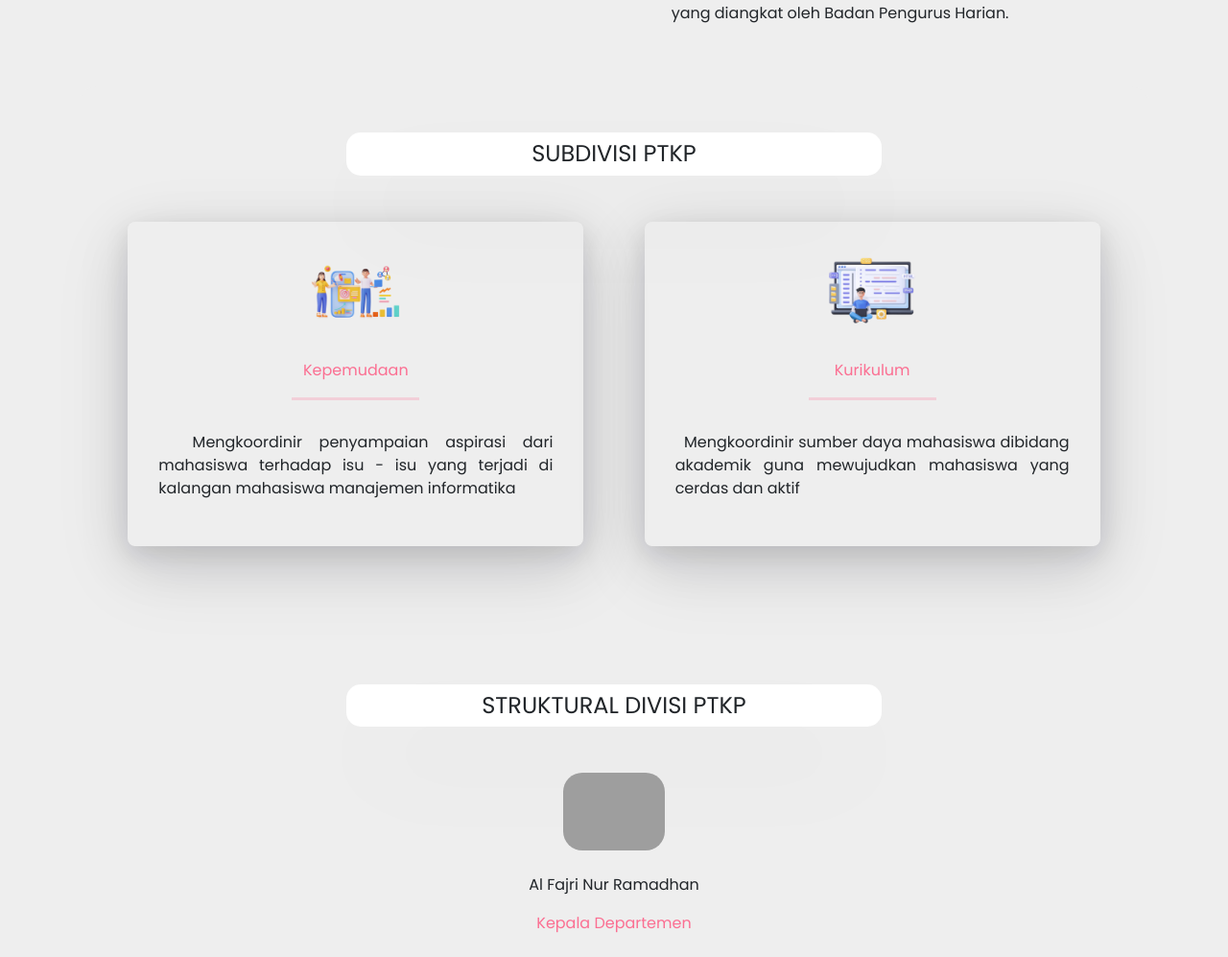
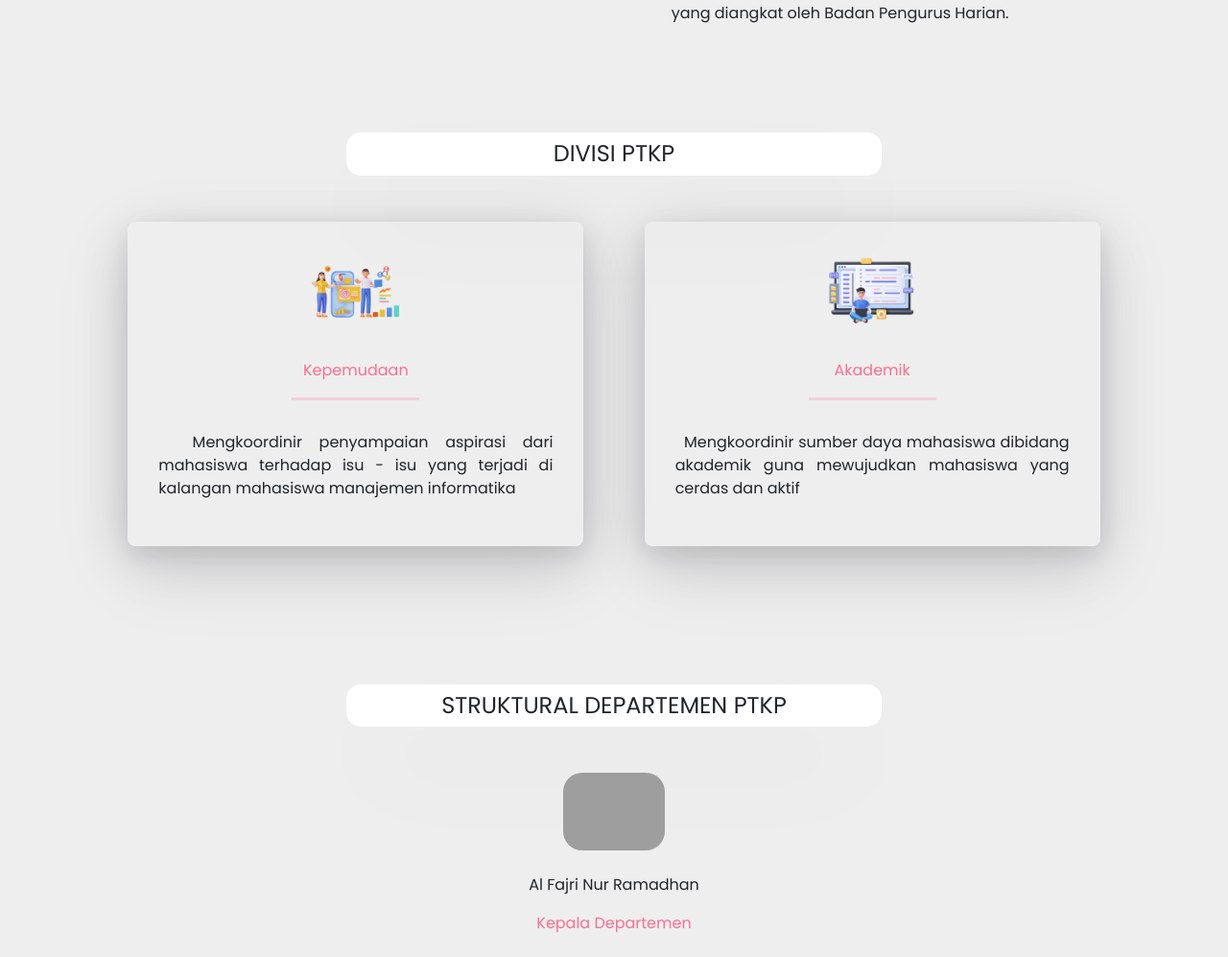
Before and after one commit to LennoNardo/hmjmipolsri, a PHP site: page /divisi in a window 1280 px wide. Shown: the part 677-1674 px from the top of the page at 96% size. Run offline with PHP 8.4, Linux system fonts and the light colour scheme; some web fonts are replaced; grey boxes are pictures that could not be loaded.

Commit message:
Update headings from "SUBDIVISI" to "DIVISI" and "STRUKTURAL DIVISI" to "STRUKTURAL DEPARTEMEN" across multiple files

```diff
--- a/bistra.php
+++ b/bistra.php
@@ -39,7 +39,7 @@
     </div>
 
     <div class="mt-5 pt-5 subdiv-ptkp mb-5" data-aos="fade-up" data-aos-delay="250" data-aos-duration="600">
-        <h4 class="text-center text-dark banner-text p-2 w-50">SUBDIVISI BISTRA</h4>
+        <h4 class="text-center text-dark banner-text p-2 w-50">DIVISI BISTRA</h4>
         <div class="row justify-content-evenly" data-aos="fade-right" data-aos-delay="150" data-aos-duration="900">
             <div class="col-sm-5 col-10 mt-5 box rounded-3 text-center p-3" >
                 <img src="sources/bistra/bisnis.png" class="image-fluid w-25" alt="">
@@ -57,7 +57,7 @@
     </div>
 
     <div class="struktural mt-5 pt-5 mb-5 pb-5">
-        <h4 class="text-center text-dark banner-text p-2 w-50 mb-5 mt-5 ">STRUKTURAL DIVISI BISTRA</h4>
+        <h4 class="text-center text-dark banner-text p-2 w-50 mb-5 mt-5 ">STRUKTURAL DEPARTEMEN BISTRA</h4>
         <div class="row justify-content-center" data-aos-delay="50" data-aos-duration="500" data-aos="fade-up">
             <div class="col-4 text-center">
                 <img src="sources/bistra/RAECHAN ALBANI.png" class="image-fluid" alt="">
--- a/divisi.php
+++ b/divisi.php
@@ -39,7 +39,7 @@
     </div>
 
     <div class="mt-5 pt-5 subdiv-ptkp mb-5" data-aos="fade-up" data-aos-delay="250" data-aos-duration="600">
-        <h4 class="text-center text-dark banner-text p-2 w-50">SUBDIVISI PTKP</h4>
+        <h4 class="text-center text-dark banner-text p-2 w-50">DIVISI PTKP</h4>
         <div class="row justify-content-evenly" data-aos="fade-right " data-aos-delay="150" data-aos-duration="900">
             <div class="col-sm-5 col-10 mt-5 box rounded-3 text-center p-3">
                 <img src="sources/ptkp/aspirasi.png" class="image-fluid w-25" alt="">
@@ -49,7 +49,7 @@
             </div>
             <div class="col-sm-5 col-10 mt-5 box rounded-3 text-center p-3" data-aos="fade-left" data-aos-delay="150" data-aos-duration="900">
                 <img src="sources/ptkp/akademik.png" class="image-fluid w-25" alt="">
-                <p class="text-center fs-sm-3 sub-font mt-3">Kurikulum</p>
+                <p class="text-center fs-sm-3 sub-font mt-3">Akademik</p>
                 <hr class="home-line">
                 <p class="justify text-dark mt-3 p-3 sub-para">&nbsp Mengkoordinir sumber daya mahasiswa dibidang akademik guna mewujudkan mahasiswa yang cerdas dan aktif</p>
             </div>
@@ -57,7 +57,7 @@
     </div>
 
     <div class="struktural mt-5 pt-5 mb-5 pb-5">
-        <h4 class="text-center text-dark banner-text p-2 w-50 mb-5 mt-5 ">STRUKTURAL DIVISI PTKP</h4>
+        <h4 class="text-center text-dark banner-text p-2 w-50 mb-5 mt-5 ">STRUKTURAL DEPARTEMEN PTKP</h4>
         <div class="row justify-content-center" data-aos-delay="50" data-aos-duration="500" data-aos="fade-up">
             <div class="col-4 text-center">
                 <img src="sources/ptkp/AL FAJRI NUR RAMADHAN.png" class="image-fluid" alt="">
--- a/humas.php
+++ b/humas.php
@@ -39,7 +39,7 @@
     </div>
 
     <div class="mt-5 pt-5 subdiv-humas mb-5" data-aos="fade-up" data-aos-delay="250" data-aos-duration="600">
-        <h4 class="text-center text-dark banner-text p-2 w-50">SUBDIVISI HUMAS</h4>
+        <h4 class="text-center text-dark banner-text p-2 w-50">DIVISI HUMAS</h4>
         <div class="row justify-content-evenly" data-aos="fade-right" data-aos-delay="150" data-aos-duration="900">
             <div class="col-sm-5 col-10 mt-5 box rounded-3 text-center p-3">
                 <img src="sources/humas/medin_humas.png" class="image-fluid w-25" alt="">
@@ -63,7 +63,7 @@
     </div>
 
     <div class="struktural mt-5 pt-5 mb-5 pb-5">
-        <h4 class="text-center text-dark banner-text p-2 w-50 mb-5 mt-5 ">STRUKTURAL DIVISI HUMAS</h4>
+        <h4 class="text-center text-dark banner-text p-2 w-50 mb-5 mt-5 ">STRUKTURAL DEPARTEMEN HUMAS</h4>
         <div class="row justify-content-center" data-aos-delay="50" data-aos-duration="500" data-aos="fade-up">
             <div class="col-4 text-center">
                 <img src="sources/humas/MASYA DINAR.png" class="image-fluid" alt="">
--- a/kesma.php
+++ b/kesma.php
@@ -39,7 +39,7 @@
     </div>
 
     <div class="mt-5 pt-5 subdiv-kesma mb-5" data-aos="fade-up" data-aos-delay="250" data-aos-duration="600">
-        <h4 class="text-center text-dark banner-text p-2 w-50">SUBDIVISI KESMA</h4>
+        <h4 class="text-center text-dark banner-text p-2 w-50">DIVISI KESMA</h4>
         <div class="row justify-content-evenly">
             <div class="col-sm-5 col-10 mt-5 box rounded-3 text-center p-3" data-aos="fade-right" data-aos-delay="150" data-aos-duration="900">
                 <img src="sources/kesma/agama_kesma.png" class="image-fluid w-25" alt="">
@@ -57,7 +57,7 @@
     </div>
 
     <div class="struktural mt-5 pt-5 mb-5 pb-5">
-        <h4 class="text-center text-dark banner-text p-2 w-50 mb-5 mt-5 ">STRUKTURAL DIVISI KESMA</h4>
+        <h4 class="text-center text-dark banner-text p-2 w-50 mb-5 mt-5 ">STRUKTURAL DEPARTEMEN KESMA</h4>
         <div class="row justify-content-center" data-aos-delay="50" data-aos-duration="500" data-aos="fade-up">
             <div class="col-4 text-center">
                 <img src="sources/kesma/M.RIZQON YASIR.png" class="image-fluid" alt="">
--- a/psdm.php
+++ b/psdm.php
@@ -39,7 +39,7 @@
     </div>
 
     <div class="mt-5 pt-5 subdiv-ptkp mb-5" data-aos="fade-up" data-aos-delay="250" data-aos-duration="600">
-        <h4 class="text-center text-dark banner-text p-2 w-50">SUBDIVISI PSDM</h4>
+        <h4 class="text-center text-dark banner-text p-2 w-50">DIVISI PSDM</h4>
         <div class="row justify-content-evenly" data-aos="fade-right" data-aos-delay="150" data-aos-duration="900">
             <div class="col-sm-5 col-10 mt-5 box rounded-3 text-center p-3">
                 <img src="sources/psdm/minatbakat_psdm.png" class="image-fluid w-25" alt="">
@@ -57,7 +57,7 @@
     </div>
 
     <div class="struktural mt-5 pt-5 mb-5 pb-5">
-        <h4 class="text-center text-dark banner-text p-2 w-50 mb-5 mt-5 ">STRUKTURAL DIVISI PSDM</h4>
+        <h4 class="text-center text-dark banner-text p-2 w-50 mb-5 mt-5 ">STRUKTURAL DEPARTEMEN PSDM</h4>
         <div class="row justify-content-center" data-aos-delay="50" data-aos-duration="500" data-aos="fade-up">
             <div class="col-4 text-center">
                 <img src="sources/psdm/M.NAUFAL.png" class="image-fluid" alt="">
--- a/templates/footer.php
+++ b/templates/footer.php
@@ -12,7 +12,7 @@
                 </div>
             </div>
             <div class="col-12 col-sm-2">
-                <p class="fw-bolder fs-6">Address</p>
+                <p class="fw-bolder fs-6 ">Address</p>
                 <p>Gedung Kuliah VII Sungai Sahang Lt. 2</p>
                 <p>Jurusan Manajemen Informatika</p>
                 <p>Politeknik Negeri Sriwijaya</p>
@@ -22,7 +22,7 @@
                 <div class="d-flex flex-column links">
                     <a href="index">Home</a>
                     <a href="index#profile">Profile</a>
-                    <a href="divisi">Division</a>
+                    <a href="divisi">Departemen</a>
                 </div>
             </div>
             <div class="col-12 col-sm-2">
--- a/templates/navbar.php
+++ b/templates/navbar.php
@@ -25,7 +25,7 @@
                         <a class="nav-link" href="index">Home</a>
                     </li>
                     <li class="nav-item">
-                        <a class="nav-link" href="divisi">Division</a>
+                        <a class="nav-link" href="divisi">Departement</a>
                     </li>
                     <li class="nav-item">
                         <a class="nav-link" href="proker">Event</a>
```
